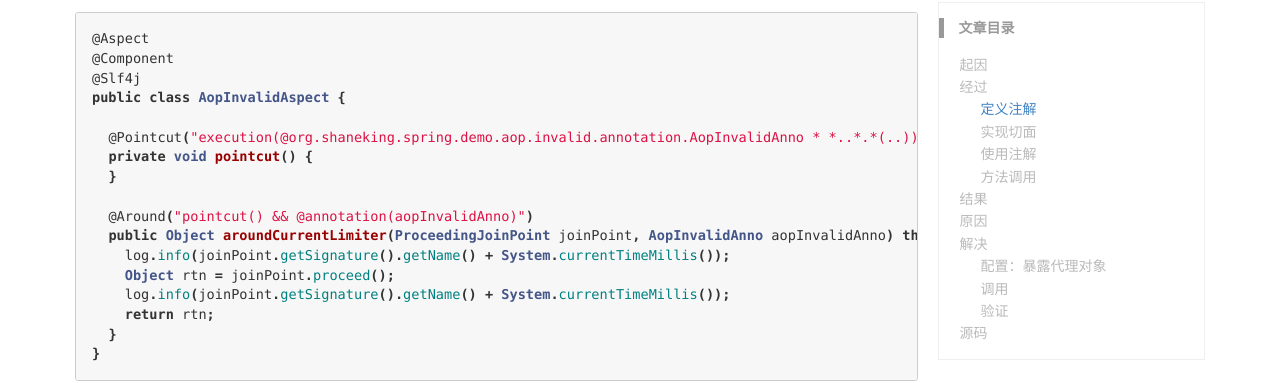
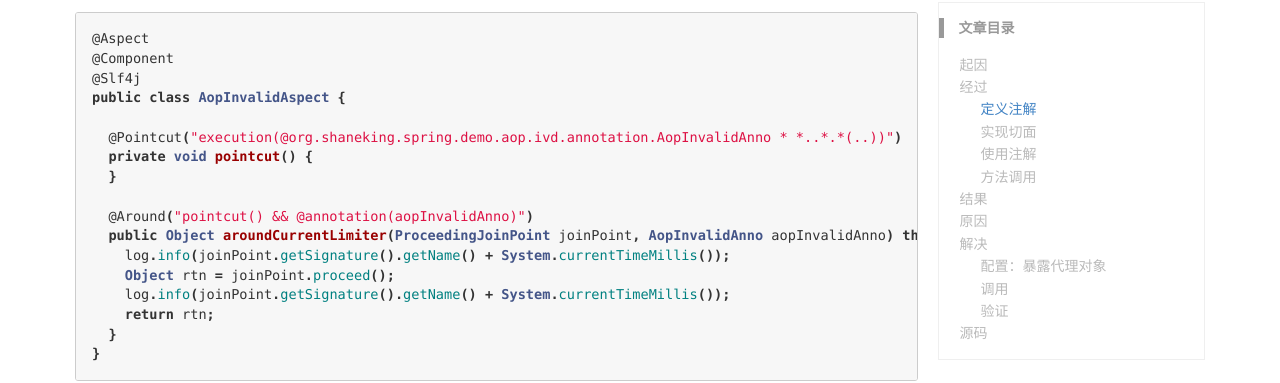
Before and after one commit to ShaneKing/ShaneKing.github.io, a Jekyll site: the page built from _posts/2019-11-16-aop-invalid-for-inner-calling-in-class.md, in a window 1280 px wide and 900 px high, scrolled down 549 px. Shown: the part 131-514 px from the top of the window. Built offline with Jekyll 4.4.1, drawn with Linux system fonts in a browser that asks for light colours; comment, search, counter and statistics services are not loaded; some of the changed text lies outside the part shown.

Commit message:
rename demo project name

````diff
--- a/_posts/2019-11-16-aop-invalid-for-inner-calling-in-class.md
+++ b/_posts/2019-11-16-aop-invalid-for-inner-calling-in-class.md
@@ -27,7 +27,7 @@ public @interface AopInvalidAnno {
 @Slf4j
 public class AopInvalidAspect {
 
-  @Pointcut("execution(@org.shaneking.spring.demo.aop.invalid.annotation.AopInvalidAnno * *..*.*(..))")
+  @Pointcut("execution(@org.shaneking.spring.demo.aop.ivd.annotation.AopInvalidAnno * *..*.*(..))")
   private void pointcut() {
   }
 
@@ -138,4 +138,4 @@ public class AopInvalidComponentTest extends SKUnit {
 ```
 
 ## 源码
-<https://github.com/ShaneKing/org.shaneking.spring.demo#aop-invalid-demo>
+<https://github.com/ShaneKing/org.shaneking.spring.demo.aop.ivd>
````
Also changed, not shown: _posts/2019-11-22-instance-relation-class.md (+1 -1 lines).
